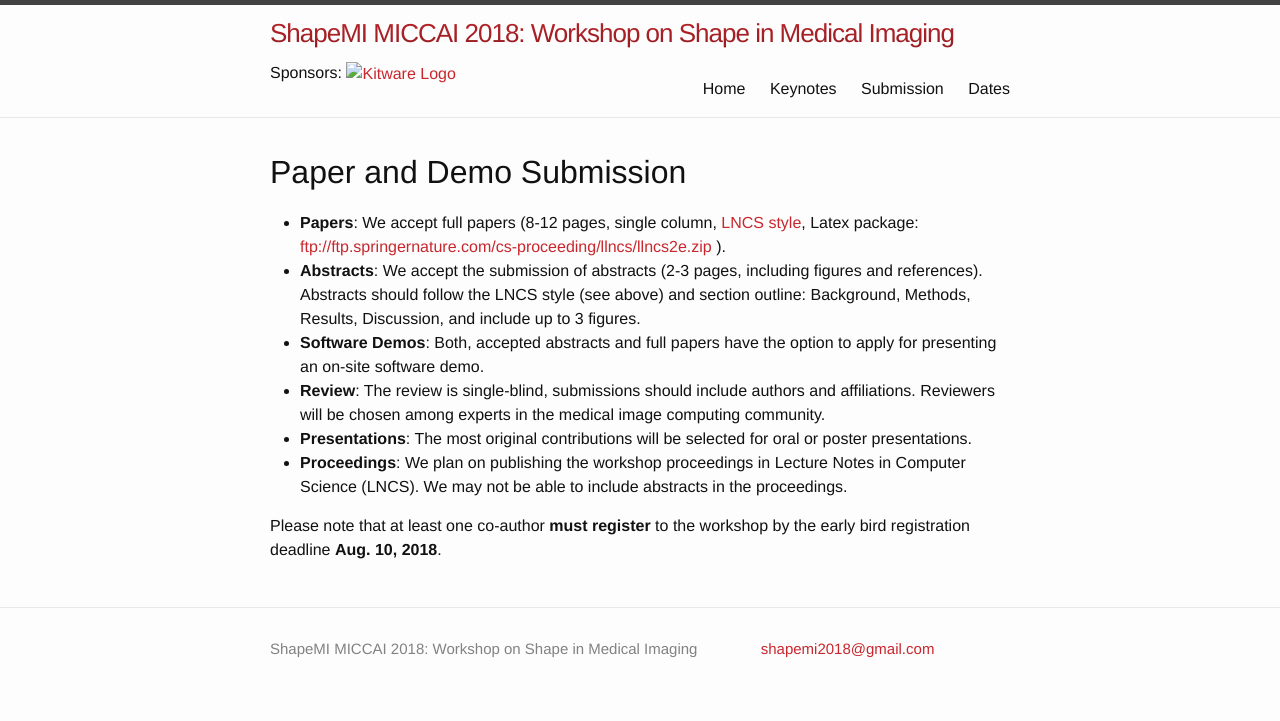
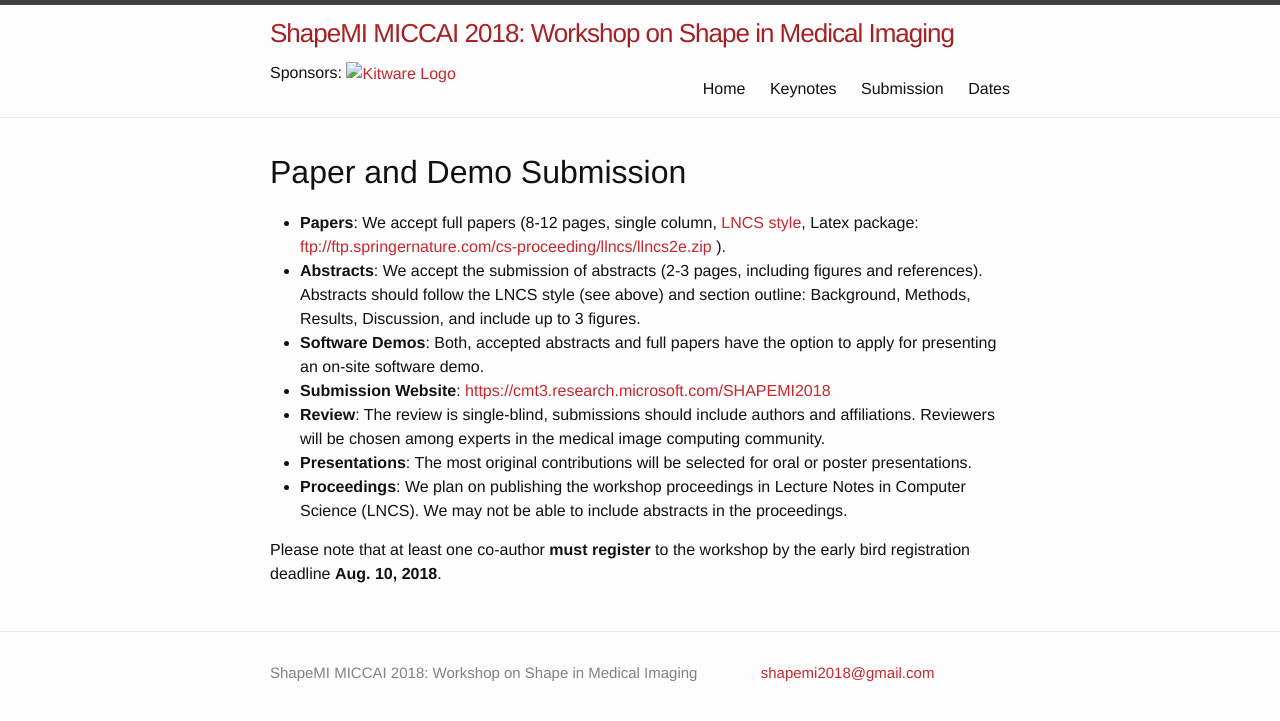
Before and after one commit to shapemi/shapemi2020, a Jekyll site: the page built from submission/index.md, in a window 1280 px wide. Shown: the top 721 px of the page. Built offline with Jekyll 4.4.1, drawn with Linux system fonts in a browser that asks for light colours.

Commit message:
Update index.md

```diff
--- a/submission/index.md
+++ b/submission/index.md
@@ -9,6 +9,7 @@ order: 2
 * **Papers**: We accept full papers (8-12 pages, single column, [LNCS style](http://www.springer.com/de/it-informatik/lncs/conference-proceedings-guidelines), Latex package: [ftp://ftp.springernature.com/cs-proceeding/llncs/llncs2e.zip](ftp://ftp.springernature.com/cs-proceeding/llncs/llncs2e.zip) ).
 * **Abstracts**: We accept the submission of abstracts (2-3 pages, including figures and references). Abstracts should follow the LNCS style (see above) and section outline: Background, Methods, Results, Discussion, and include up to 3 figures.
 * **Software Demos**: Both, accepted abstracts and full papers have the option to apply for presenting an on-site software demo.
+* **Submission Website**: [https://cmt3.research.microsoft.com/SHAPEMI2018](https://cmt3.research.microsoft.com/SHAPEMI2018)
 * **Review**: The review is single-blind, submissions should include authors and affiliations. Reviewers will be chosen among experts in the medical image computing community.
 * **Presentations**: The most original contributions will be selected for oral or poster presentations.
 * **Proceedings**: We plan on publishing the workshop proceedings in Lecture Notes in Computer Science (LNCS). We may not be able to include abstracts in the proceedings.
```
